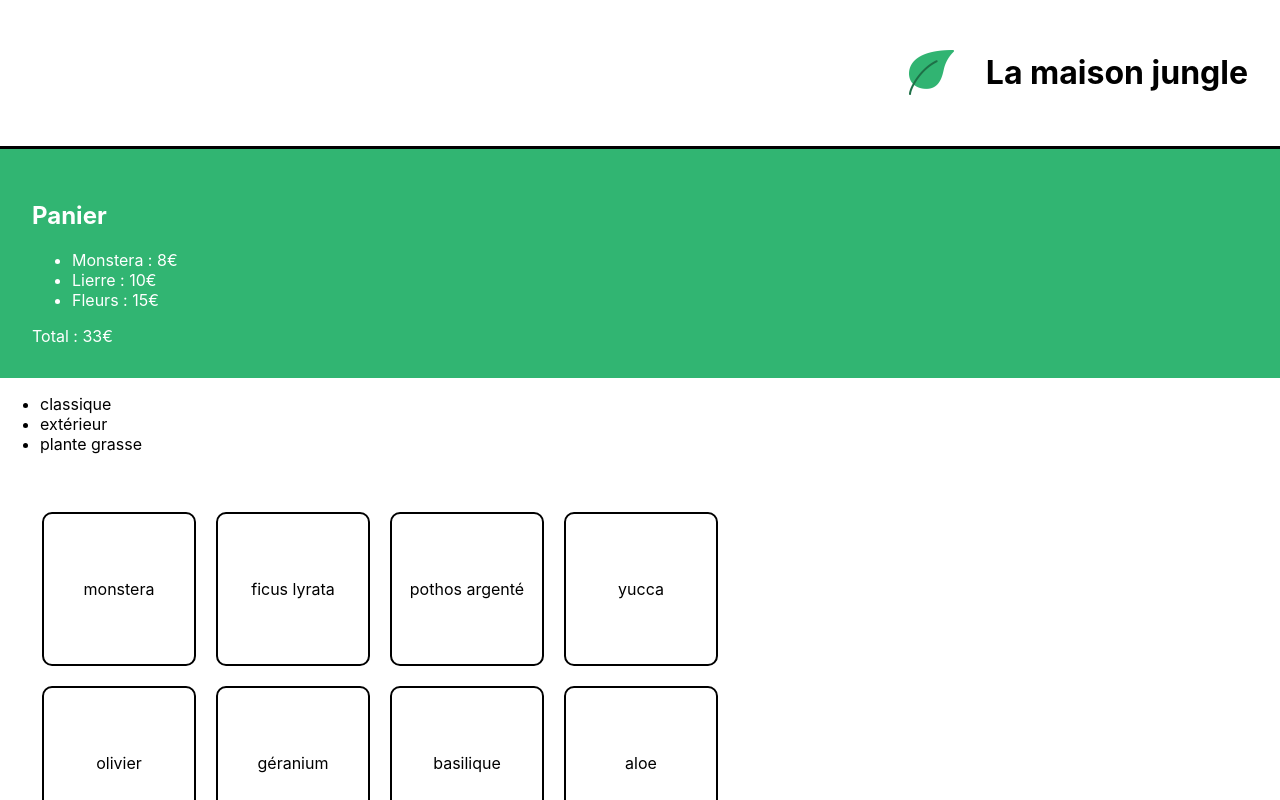
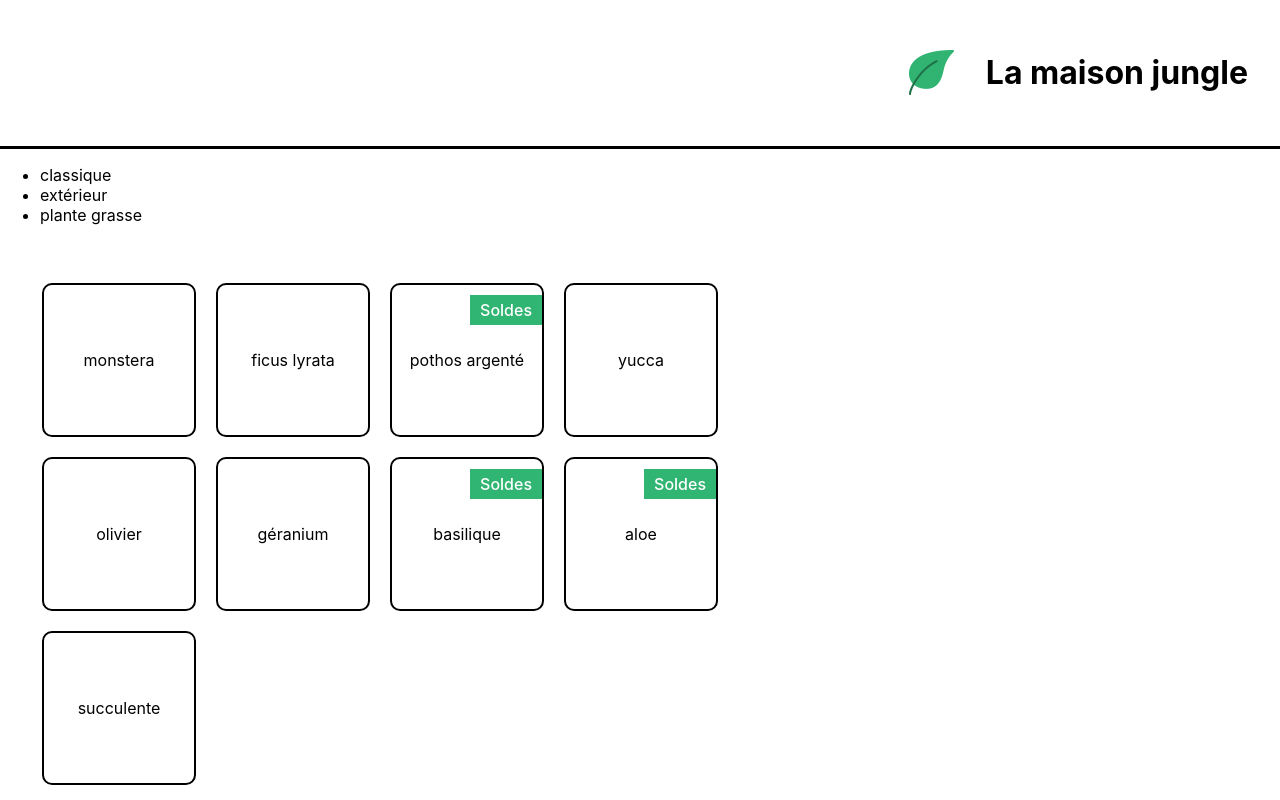
Before and after one commit to Moustito/La-maison-jungle, a React (Create React App) app: page / in a window 1280 px wide. Shown: the top 800 px of the page. Built offline with nearby package versions, Linux system fonts and the light colour scheme.

Commit message:
add Soldes

```diff
--- a/src/App.js
+++ b/src/App.js
@@ -1,17 +1,15 @@
-import logo from './logo.svg';
-import './styles/App.css';
-import Banner from './Components/Banner';
-import Cart from './Components/Cart';
-import ShoppingList from './Components/ShoppingList';
+import Banner from './Components/Banner'
+// import Cart from './Cart'
+import ShoppingList from './Components/ShoppingList'
 
 function App() {
-  return (
-    <div>
-      <Banner />
-      <Cart />
-      <ShoppingList />
-    </div>
-  );
+	return (
+		<div>
+			<Banner />
+			{/* <Cart /> */}
+			<ShoppingList />
+		</div>
+	)
 }
 
-export default App;
+export default App
--- a/src/Components/ShoppingList.jsx
+++ b/src/Components/ShoppingList.jsx
@@ -7,6 +7,7 @@ function ShoppingList() {
 			acc.includes(plant.category) ? acc : acc.concat(plant.category),
 		[]
 	)
+
 
 	return (
 		<div>
@@ -19,6 +20,7 @@ function ShoppingList() {
 				{plantList.map((plant) => (
 					<li key={plant.id} className='lmj-plant-item'>
 						{plant.name}
+						{plant.isSpecialOffer && <div className='lmj-sales'>Soldes</div>}
 					</li>
 				))}
 			</ul>
--- a/src/datas/plantList.js
+++ b/src/datas/plantList.js
@@ -12,7 +12,8 @@ export const plantList = [
 	{
 		name: 'pothos argenté',
 		category: 'classique',
-		id: '3sd'
+		id: '3sd',
+		isSpecialOffer: true
 	},
 	{
 		name: 'yucca',
@@ -32,12 +33,14 @@ export const plantList = [
 	{
 		name: 'basilique',
 		category: 'extérieur',
-		id: '7ie'
+		id: '7ie',
+		isSpecialOffer: true
 	},
 	{
 		name: 'aloe',
 		category: 'plante grasse',
-		id: '8fp'
+		id: '8fp',
+		isSpecialOffer: true
 	},
 	{
 		name: 'succulente',
--- a/src/index.js
+++ b/src/index.js
@@ -1,17 +1,11 @@
-import React from 'react';
-import ReactDOM from 'react-dom/client';
-import './styles/index.css';
-import App from './App';
-import reportWebVitals from './reportWebVitals';
+import React from 'react'
+import ReactDOM from 'react-dom'
+import './styles/index.css'
+import App from './App'
 
-const root = ReactDOM.createRoot(document.getElementById('root'));
-root.render(
-  <React.StrictMode>
-    <App />
-  </React.StrictMode>
-);
-
-// If you want to start measuring performance in your app, pass a function
-// to log results (for example: reportWebVitals(console.log))
-// or send to an analytics endpoint. Learn more: https://bit.ly/CRA-vitals
-reportWebVitals();
+ReactDOM.render(
+	<React.StrictMode>
+		<App />
+	</React.StrictMode>,
+	document.getElementById('root')
+)
```
